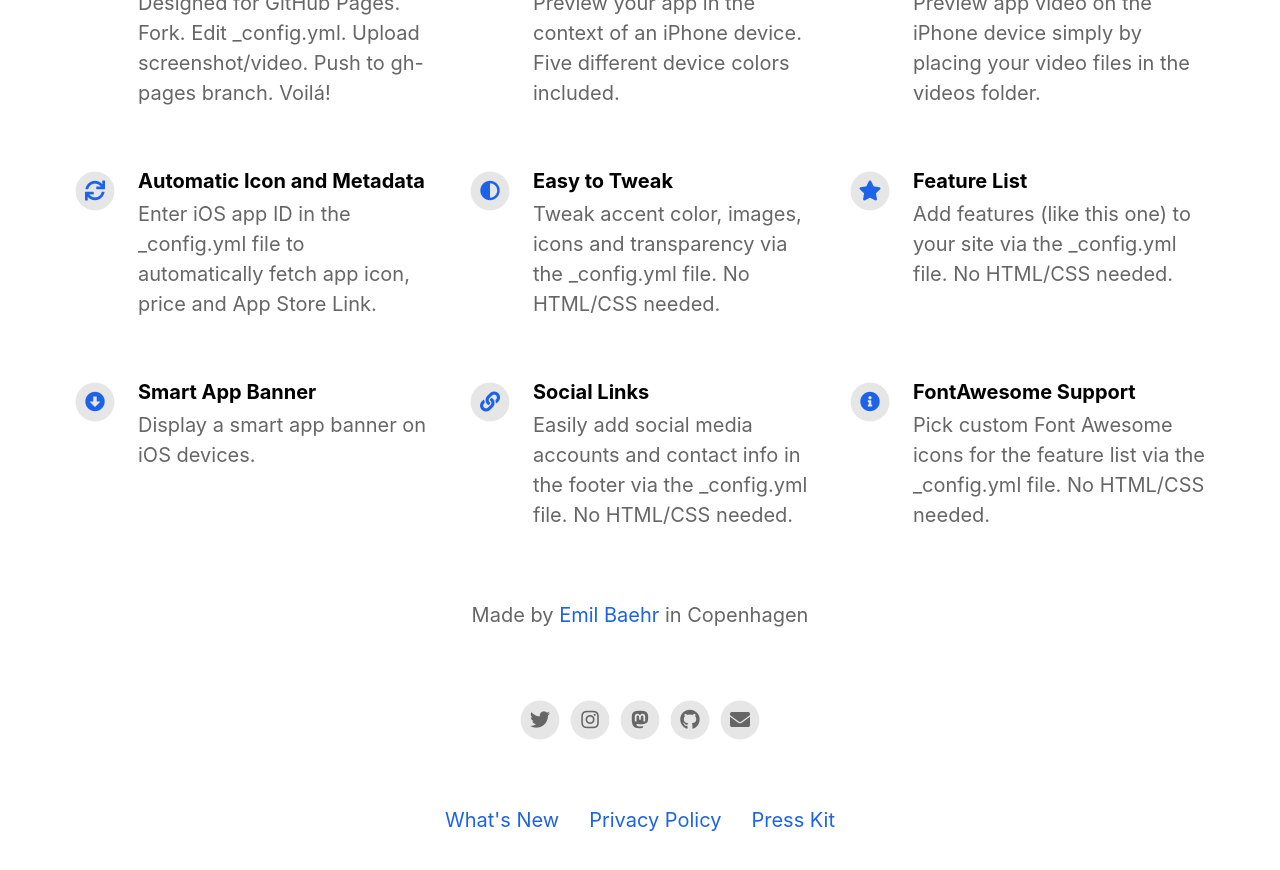
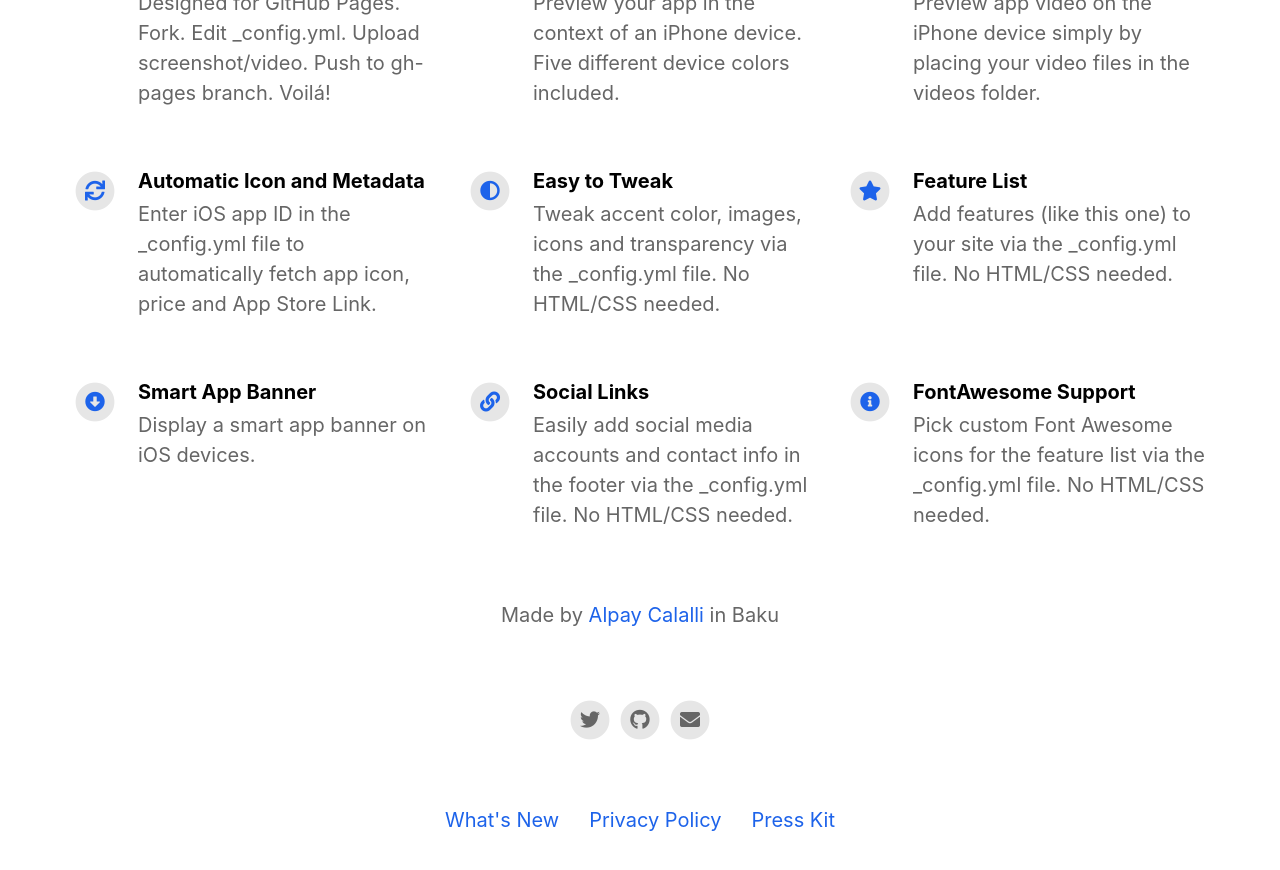
Before and after one commit to alpaycli/Treaty-landingpage, a Jekyll site: the page built from index.html, in a window 1280 px wide and 900 px high, scrolled down 1124 px. Shown: the top 870 px of the window. Built offline with Jekyll 4.4.1, drawn with Linux system fonts in a browser that asks for light colours; nearby versions of some CDN libraries.

Commit message:
Update _config.yml

```diff
--- a/_config.yml
+++ b/_config.yml
@@ -2,8 +2,8 @@
 page_title                                :                                           # Automatically populates with app name if not set and if iOS app ID is set. Otherwise enter manually.
 
 # App Info
-ios_app_id                                : 1234793120                                # Required. Enter iOS app ID to automatically populate name, price and icons (e.g. 718043190).
-ios_app_country                           : us                                        # Required outside USA. Enter 2 letter country code as in https://en.wikipedia.org/wiki/ISO_3166-1_alpha-2
+ios_app_id                                : 6743374042                                # Required. Enter iOS app ID to automatically populate name, price and icons (e.g. 718043190).
+ios_app_country                           : az                                        # Required outside USA. Enter 2 letter country code as in https://en.wikipedia.org/wiki/ISO_3166-1_alpha-2
 
 appstore_link                             :                                           # Automatically populates if not set and if iOS app ID is set. Otherwise enter manually.
 playstore_link                            :                                           # Enter Google Play Store URL.
@@ -20,18 +20,18 @@ enable_smart_app_banner                   : true
 
 
 # Information About Yourself
-your_name                                 : Emil Baehr
-your_link                                 : https://emilbaehr.com
-your_city                                 : Copenhagen
-email_address                             : emil.baehr@gmail.com
+your_name                                 : Alpay Calalli
+your_link                                 : https://x.com/calalli24
+your_city                                 : Baku
+email_address                             : alpaycli.apps@gmail.com
 linkedin_username                         :
 linkedin_company                          :
 facebook_username                         :
-instagram_username                        : ebaehr
-twitter_username                          : ebaehr
-github_username                           : emilbaehr
+instagram_username                        :
+twitter_username                          : calalli24
+github_username                           : alpaycli
 youtube_username                          :
-mastodon_link                             : https://mastodon.social/@ebaehr
+mastodon_link                             :
 
 
 
```
